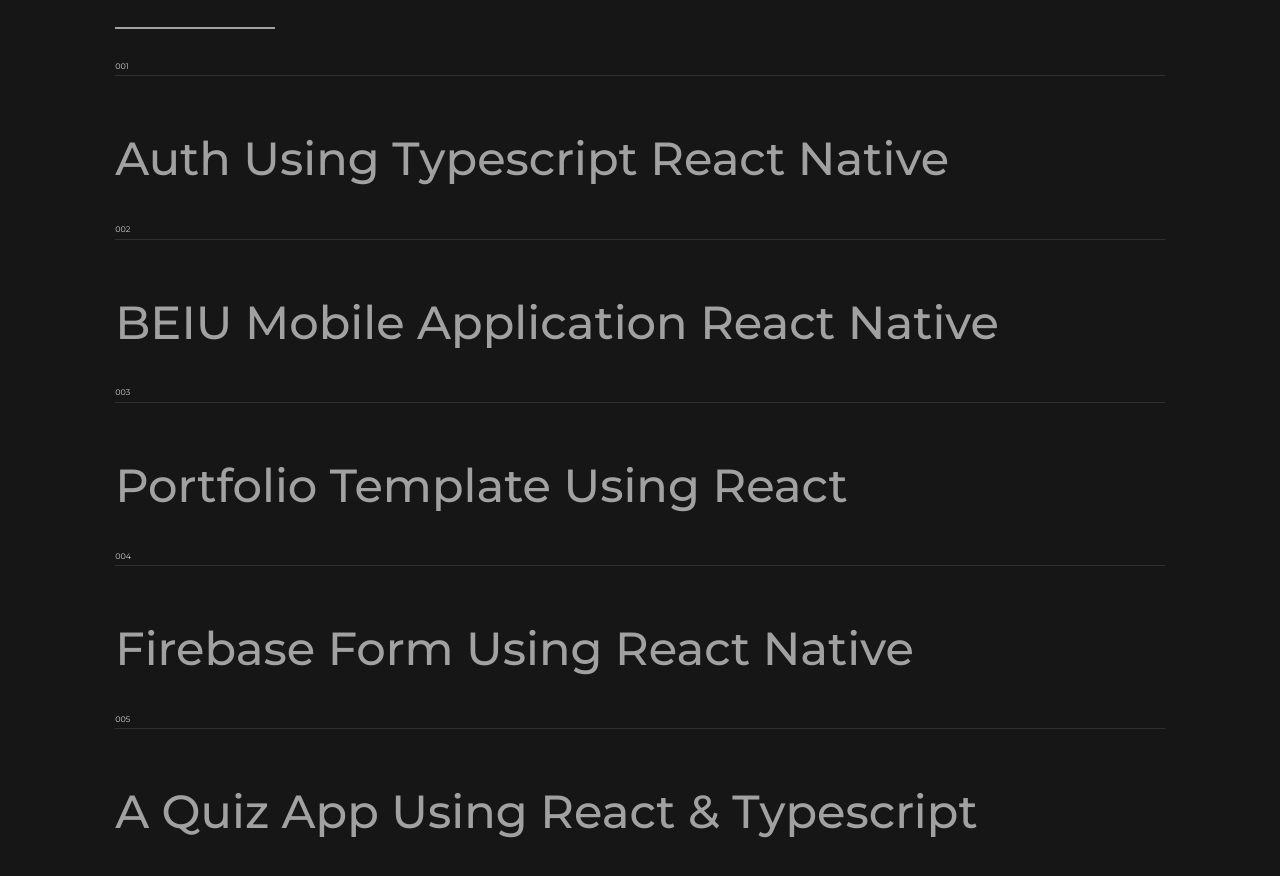
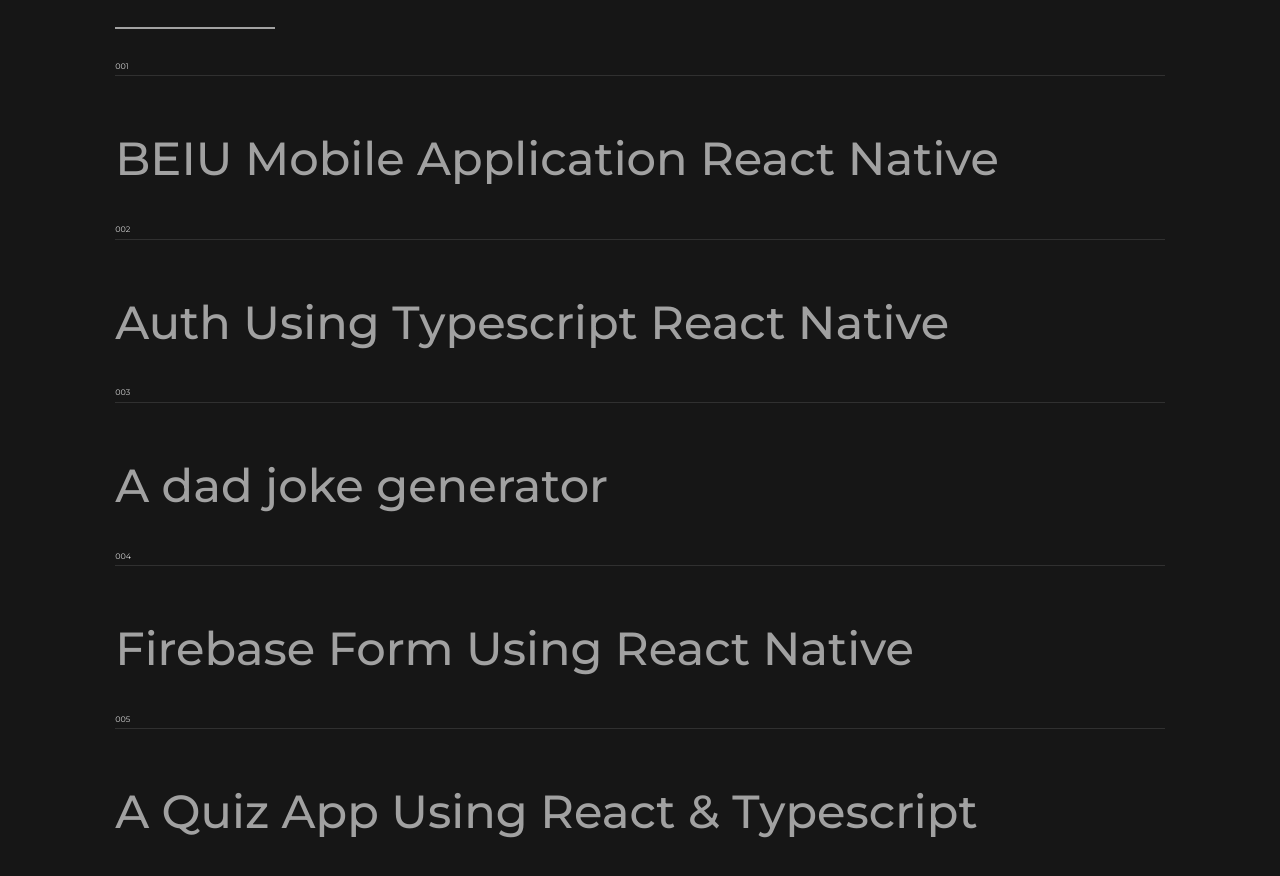
Before and after one commit to GodwinEbikwo/Folio, a plain HTML site: page index.html in a window 1280 px wide. Shown: the part 1294-2170 px from the top of the page. Drawn offline with nearby package versions, Linux system fonts and the light colour scheme; a script that the page names is missing; a web font is replaced by a local one.

Commit message:
refactoring

```diff
--- a/index.html
+++ b/index.html
@@ -92,8 +92,8 @@
             <li class="project-list-item">
               <a href="/app/screen/p-one.html" class="project-list-item__link">
                 <div class="project-list-item__title">
-                  <span data-hover="Auth Using Typescript React Native">
-                    Auth Using Typescript React Native
+                  <span data-hover="BEIU Mobile Application React Native">
+                    BEIU Mobile Application React Native
                   </span>
                 </div>
               </a>
@@ -103,9 +103,9 @@
             <li class="project-list-item">
               <a href="" class="project-list-item__link">
                 <div class="project-list-item__title">
-                  <span data-hover=" BEIU Mobile Application React Native"
-                    >BEIU Mobile Application React Native</span
-                  >
+                  <span data-hover="Auth Using Typescript React Native"
+                    >Auth Using Typescript React Native
+                  </span>
                 </div>
               </a>
               <span class="project-list-item__subtitle"> </span>
@@ -114,8 +114,8 @@
             <li class="project-list-item">
               <a href="" class="project-list-item__link">
                 <div class="project-list-item__title">
-                  <span data-hover="Portfolio Template Using React"
-                    >Portfolio Template Using React</span
+                  <span data-hover="A dad joke generator"
+                    >A dad joke generator</span
                   >
                 </div>
               </a>
```
Also changed, not shown: app/screen/p-one.html (+4 -4 lines).
